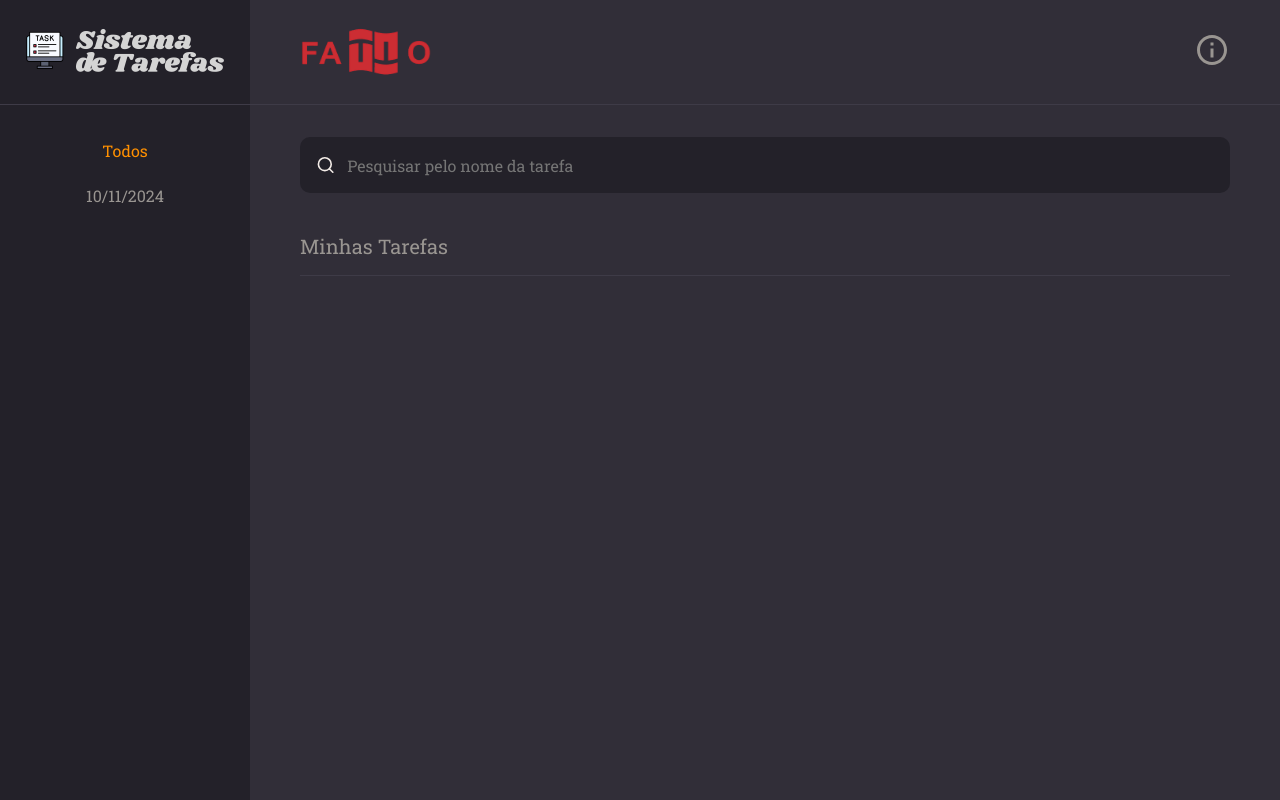
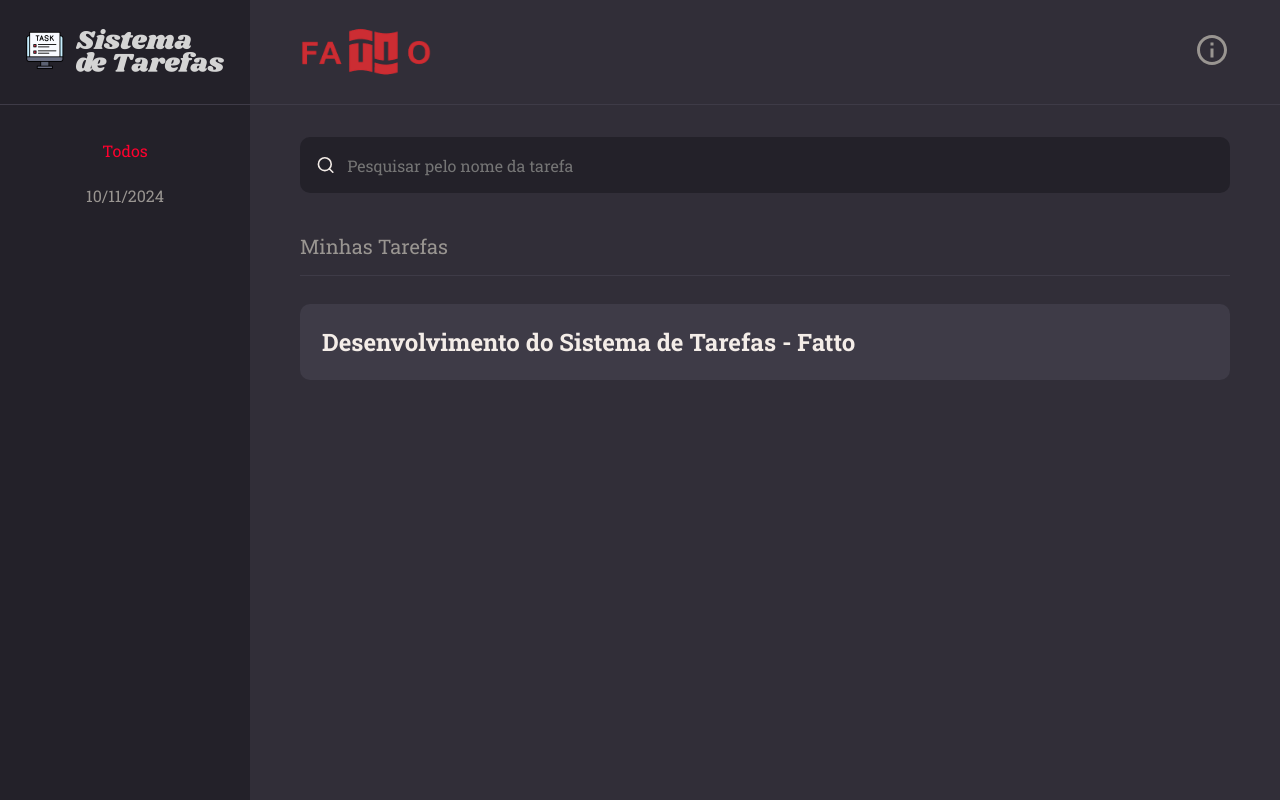
Before and after one commit to viniccius-dev/frontend-sistema-de-tarefas, a React (Vite) app: page / in a window 1280 px wide. Built offline with nearby package versions, Linux system fonts and the light colour scheme.

Commit message:
Componente Task

```diff
--- a/src/components/ButtonText/styles.js
+++ b/src/components/ButtonText/styles.js
@@ -2,7 +2,7 @@ import styled from 'styled-components';
 
 export const Container = styled.button`
     background: none;
-    color: ${({ theme, $isActive}) => $isActive === "true" ? theme.COLORS.ORANGE : theme.COLORS.GRAY_100};
+    color: ${({ theme, $isActive}) => $isActive === "true" ? theme.COLORS.RED : theme.COLORS.GRAY_100};
 
     border: none;
     font-size: 16px;
--- /dev/null
+++ b/src/components/Task/index.jsx
@@ -0,0 +1,9 @@
+import { Container } from './styles';
+
+export function Note({ data, ...rest }) {
+    return (
+        <Container {...rest}>
+            <h1>Desenvolvimento do Sistema de Tarefas - Fatto</h1>
+        </Container>
+    );
+}
--- /dev/null
+++ b/src/components/Task/styles.js
@@ -0,0 +1,26 @@
+import styled from "styled-components";
+
+export const Container = styled.button`
+    width: 100%;
+    background-color: ${({ theme }) => theme.COLORS.BACKGROUND_700};
+
+    border: none;
+    border-radius: 10px;
+
+    padding: 22px;
+    margin-bottom: 16px;
+
+    > h1 {
+        flex: 1;
+        text-align: left;
+        font-weight: 700;
+        font-size: 24px;
+        color: ${({ theme }) => theme.COLORS.WHITE};
+    }
+
+    > footer {
+        width: 100%;
+        display: flex;
+        margin-top: 24px;
+    }
+`;
--- a/src/pages/Home/index.jsx
+++ b/src/pages/Home/index.jsx
@@ -4,6 +4,7 @@ import { Header } from "../../components/Header";
 import { ButtonText } from "../../components/ButtonText";
 import { Input } from "../../components/Input";
 import { Section } from "../../components/Section";
+import { Note } from "../../components/Task";
 
 import systemTitle from '../../assets/titulo_sistema.png';
 import { FiSearch } from "react-icons/fi";
@@ -36,7 +37,7 @@ export function Home() {
 
             <Content>
                 <Section title="Minhas Tarefas">
-
+                    <Note />
                 </Section>
             </Content>
 
--- a/src/styles/theme.js
+++ b/src/styles/theme.js
@@ -5,7 +5,7 @@ export default {
       BACKGROUND_700: "#3E3B47",
 
       WHITE: "#F4EDE8",
-      ORANGE: "#FF9000",
+      RED: "#CC2D33",
 
       GRAY_300: "#666360",
       GRAY_100: "#999591",
```
Also changed, not shown: src/components/Tag/index.jsx (added), src/components/Tag/styles.js (added).
